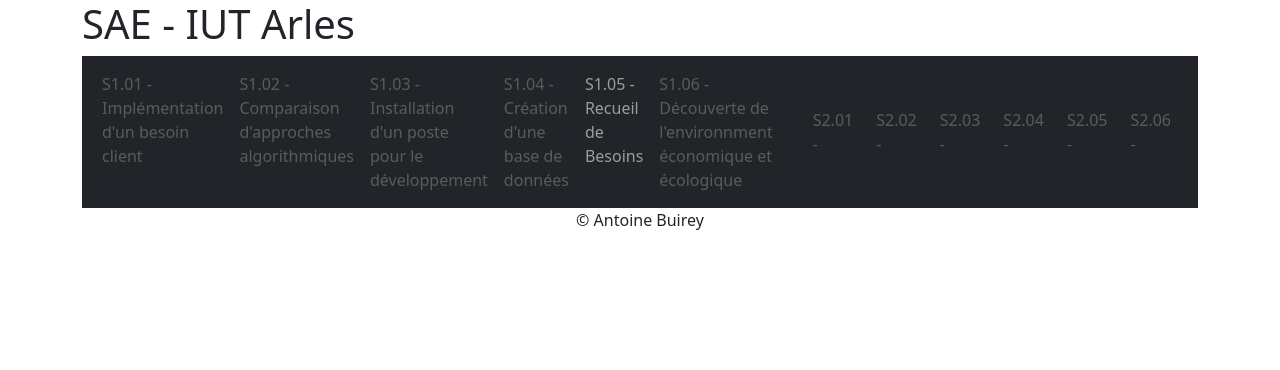
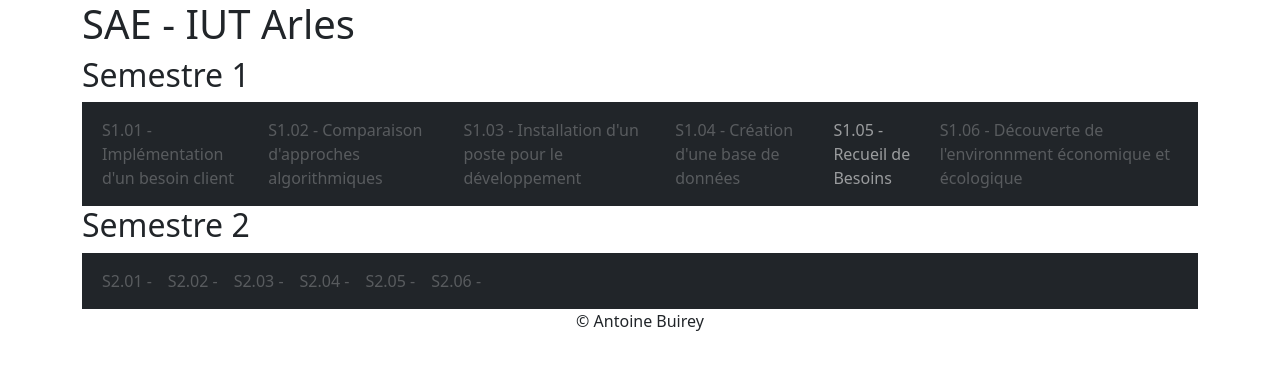
Before and after one commit to clib-storage/clib-storage.github.io, a plain HTML site: page index.html in a window 1280 px wide. Drawn offline with nearby package versions, Linux system fonts and the light colour scheme.

Commit message:
Update index.html

```diff
--- a/index.html
+++ b/index.html
@@ -12,6 +12,7 @@
             <header>
                 <h1>SAE - IUT Arles</h1>
             </header>
+            <h2>Semestre 1</h2>
             <nav class="navbar navbar-expand-sm bg-dark navbar-dark">
                 <div class="container-fluid">
                     <ul class="navbar-nav">
@@ -35,6 +36,9 @@
                         </li>
                     </ul>
                 </div>
+            </nav>
+            <h2>Semestre 2</h2>
+            <nav class="navbar navbar-expand-sm bg-dark navbar-dark">
                 <div class="container-fluid">
                     <ul class="navbar-nav">
                         <li class="nav-item">
```
